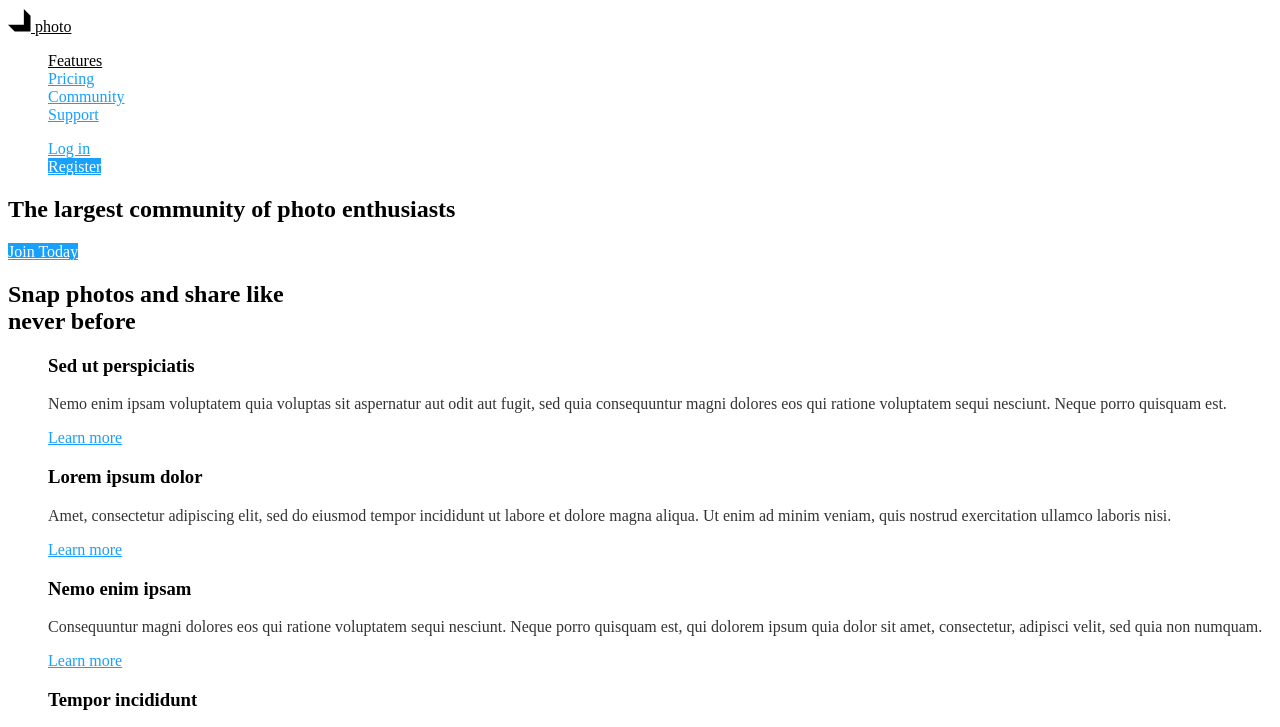
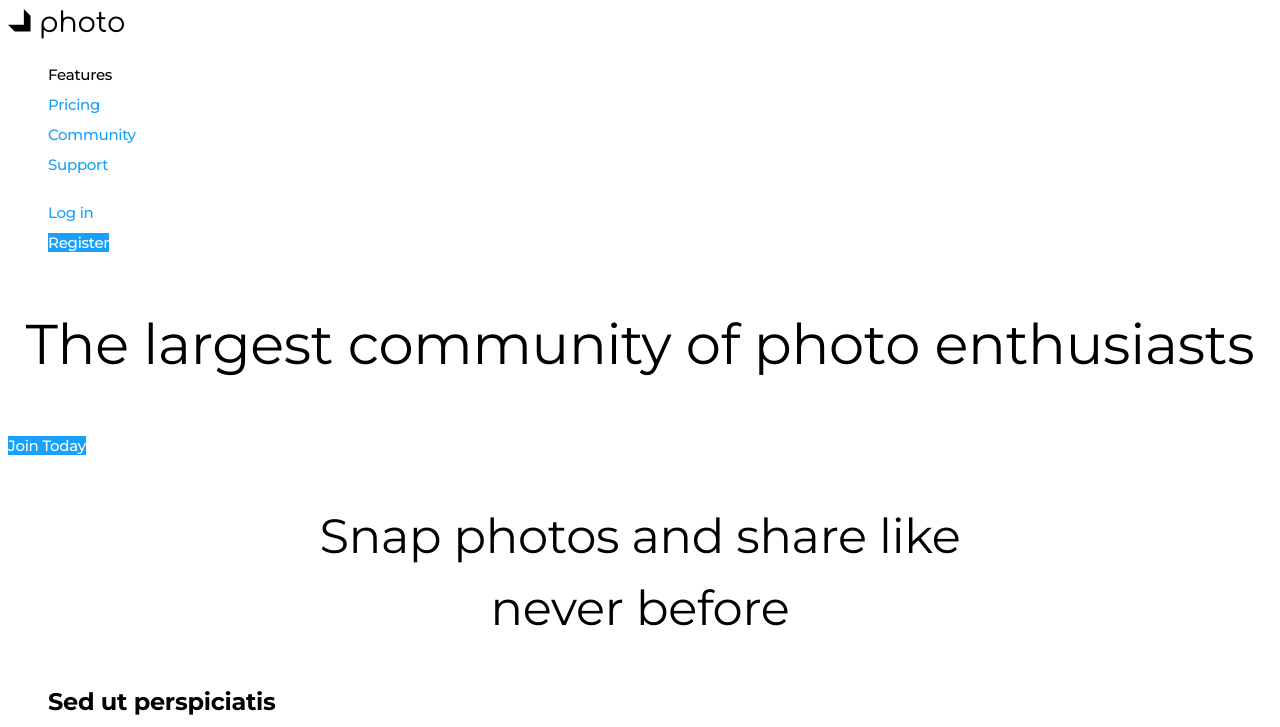
Before and after one commit to ForestDr/html-css-additional-project, a plain HTML site: page index.html in a window 1280 px wide. Shown: the top 727 px of the page. Drawn offline with Linux system fonts and the light colour scheme.

Commit message:
Добавляет оформление текста

```diff
--- a/css/styles.css
+++ b/css/styles.css
@@ -1,8 +1,17 @@
+/* шрифты  */
+/* 'Comfortaa' 400 */
+/* 'Montserrat' 400 500 700*/
+
 /* главный цвет теста  color: rgba(0, 0, 0, 0.8);*/
 /* вторичный цвет текста color: #000000;*/
 /* акцент  #18A0FB;*/
 /* белый color: #FFFFFF; */
 /* вторичный цвет кода background: #F5F5F5; */
+
+/* font-family: 'Comfortaa', */
+/* cursive; */
+/* font-family: 'Montserrat', */
+/* sans-serif; */
 
 :root {
     --primary-text-color: rgba(0, 0, 0, 0.8);
@@ -12,6 +21,10 @@
 }
 
 body {
+    font-family: 'Montserrat', sans-serif;
+    font-size: 18px;
+    line-height: 1.67;
+    letter-spacing: -0.015em;
     color: var(--primary-text-color);
 
     background-color: var(--primary-bg-color);
@@ -25,6 +38,10 @@ body {
 /* header */
 
 .logo {
+    font-family: 'Comfortaa', cursive;
+    font-size: 28px;
+    line-height: 1.14;
+    text-decoration: none;
     color: var(--title-text-color);
 }
 
@@ -36,6 +53,10 @@ body {
 /* site-nav */
 
 .site-nav .link {
+    font-weight: 500;
+    font-size: 15px;
+    line-height: 1.2;
+    text-decoration: none;
     color: var(--accent-color);
 }
 
@@ -51,30 +72,49 @@ body {
 /* hero */
 
 .hero-title {
+    font-weight: 400;
+    font-size: 56px;
+    line-height: 1.43;
+    text-align: center;
     color: var(--title-text-color);
 }
 
 /* section  */
 
 .section-title {
+    font-weight: 400;
+    font-size: 48px;
+    line-height: 1.5;
+    text-align: center;
     color: var(--title-text-color);
 }
 
-/* features */
+.section-description {
+    font-size: 36px;
+    line-height: 1.39;
+}
 
-.feature-list .title {
+/* features and examples*/
+
+.feature-list .title,
+.work-list .title {
+    font-weight: 700;
+    font-size: 24px;
+    line-height: 1.5;
     color: var(--title-text-color);
 }
 
+/* works  */
+
 /* examples  */
-
-.work-list .title {
-    color: var(--title-text-color);
-}
 
 /* button  */
 
 .button {
+    font-weight: 500;
+    font-size: 15px;
+    line-height: 1.2;
+    text-decoration: none;
     color: var(--title-text-color);
 
     background-color: var(--primary-bg-color);
```
